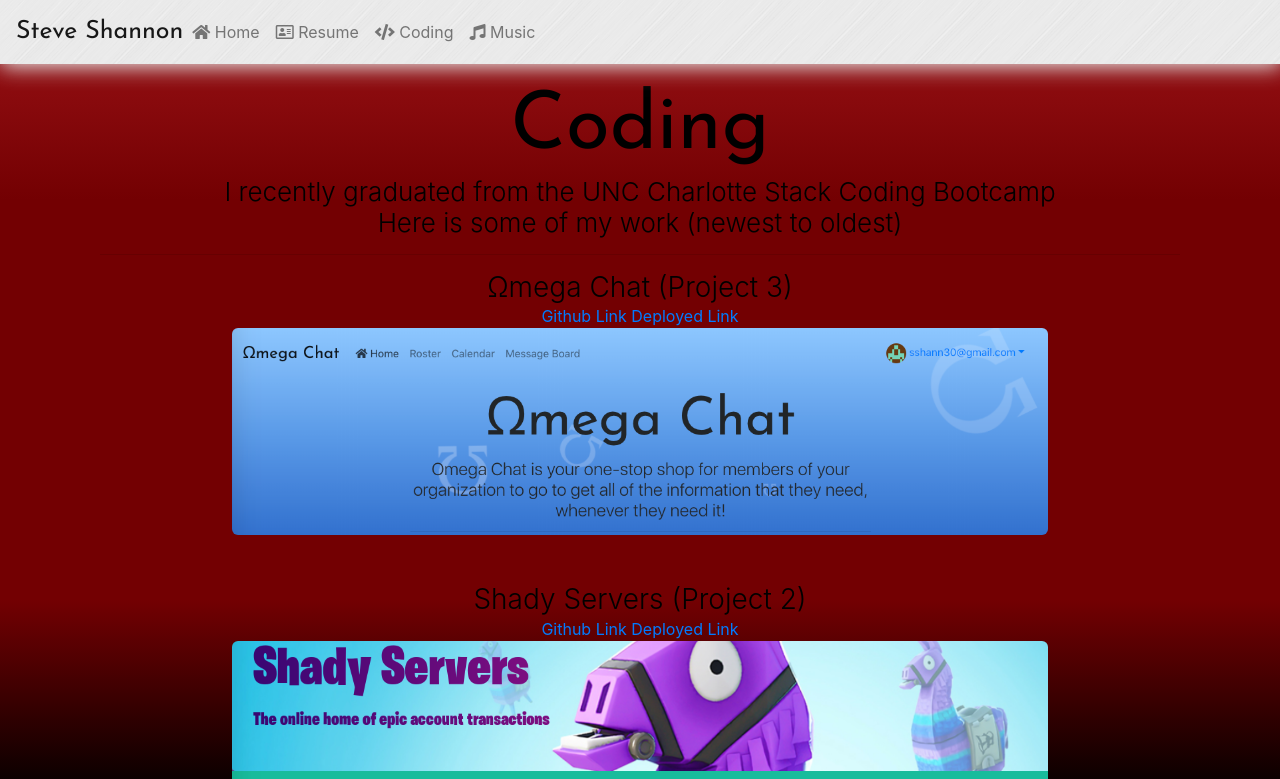
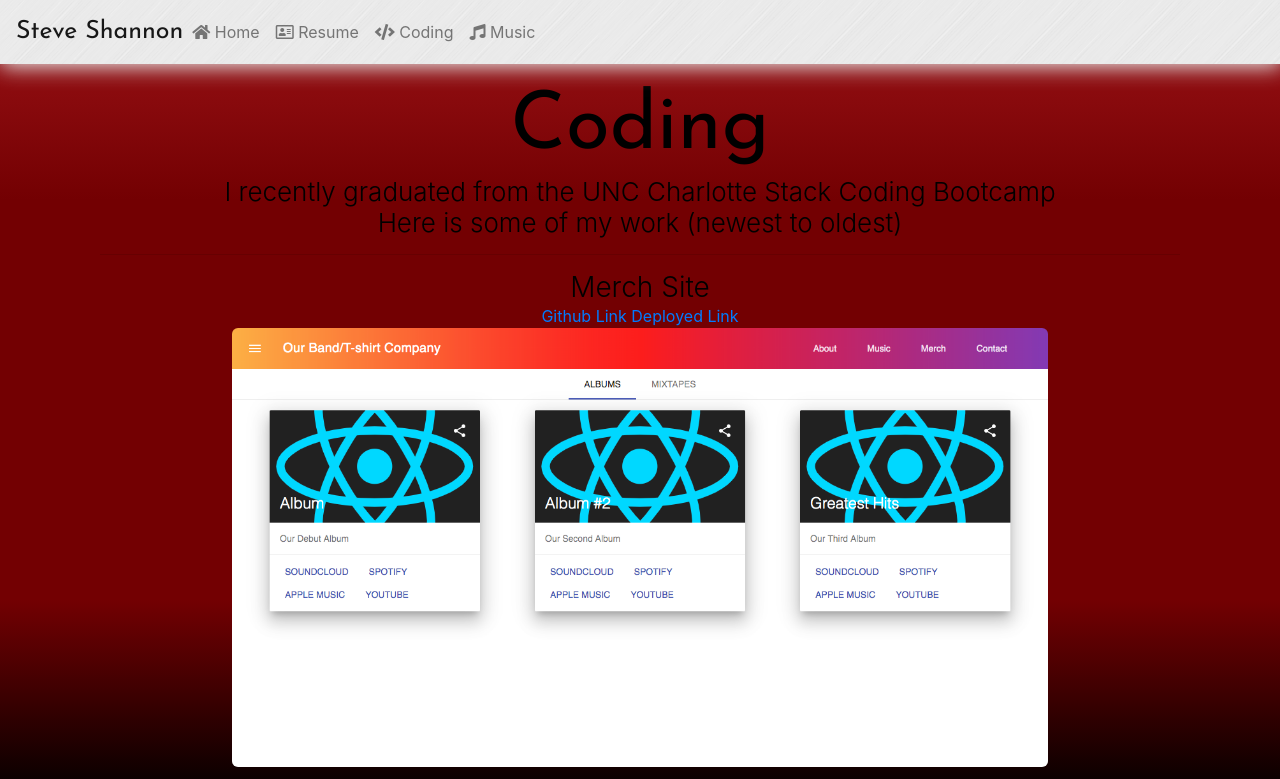
Before and after one commit to sshann30/ReactPortfolio, a React (Create React App) app in the folder client/: page /coding in a window 1280 px wide. Shown: the top 779 px of the page. Built offline with nearby package versions, Linux system fonts and the light colour scheme.

Commit message:
added shirt site to portfolio

```diff
--- a/client/src/pages/Coding/Coding.js
+++ b/client/src/pages/Coding/Coding.js
@@ -1,5 +1,6 @@
 import React, { Component } from 'react';
 import "../Coding/Coding.css";
+import Shirt from "../Coding/shirt.png"
 import Omega from "../Coding/omega.png";
 import Art from "../Coding/art.png";
 import Giphy from "../Coding/giphyresume.png";
@@ -24,6 +25,19 @@ class Coding extends Component {
 
             <hr></hr>
             <div className="container">
+
+            <div className="col md-3">
+                <h3>Merch Site</h3>
+                <a href="https://github.com/sshann30/Band-T-shirts">Github Link</a>
+
+                <a href="https://powerful-journey-20024.herokuapp.com/">         Deployed Link</a>
+                <br></br>
+                <img className="projectPic" src={Shirt} alt="Ωmega Chat" />
+
+              </div>
+
+              <br></br>
+              <br></br>
 
               <div className="col md-3">
                 <h3>Ωmega Chat (Project 3)</h3>
```
Also changed, not shown: client/src/pages/Coding/shirt.png (added), 1 other file (tests, documents, lock files or other folders).
